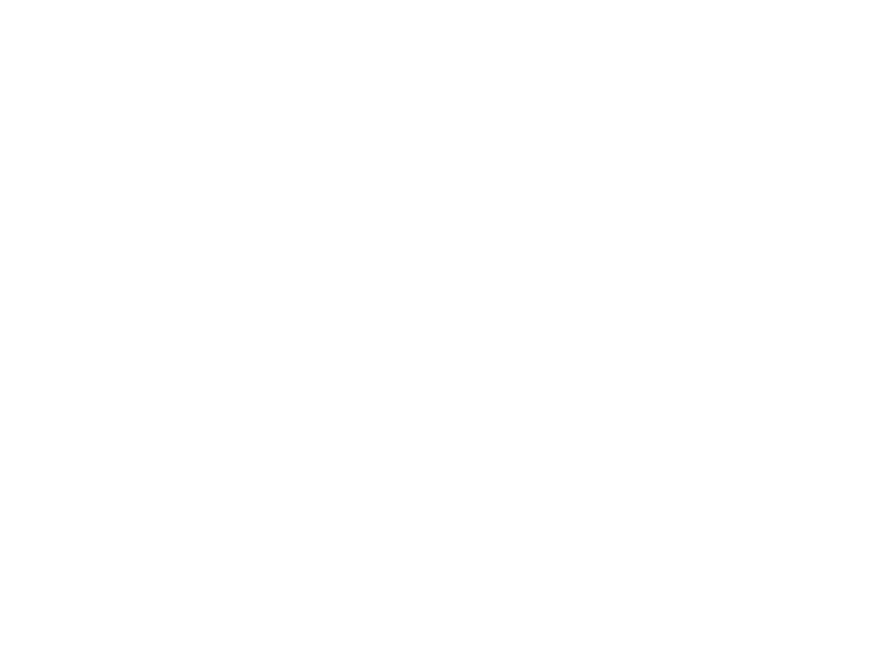
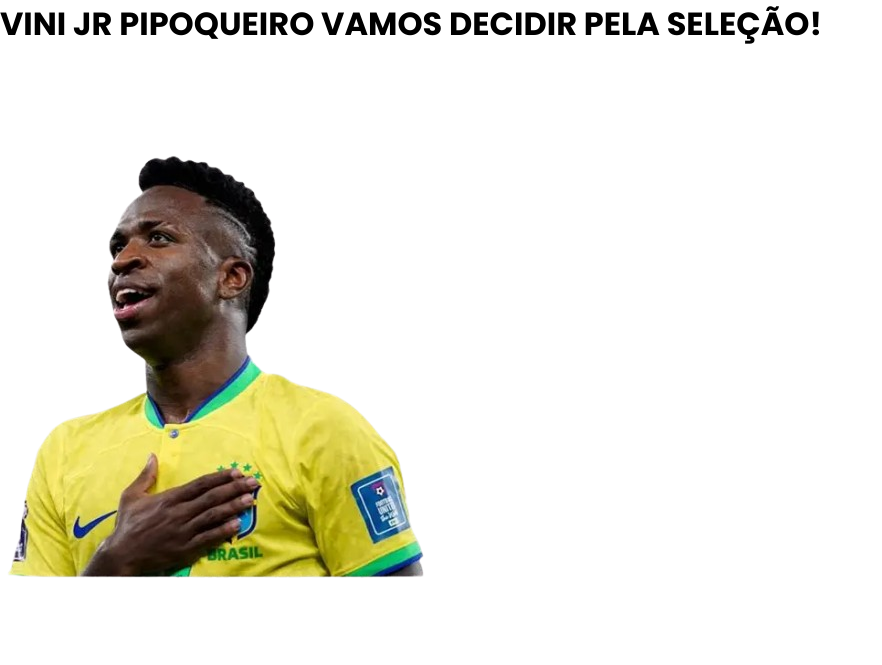
Before and after one commit to Maua-Dev/dev_in_the_dark_lucas_crapino, a plain HTML site: page primeira-bateria/index.html in a window 1280 px wide. Shown: the whole page, without its empty margins (0-882 px from the left). Drawn offline with Linux system fonts and the light colour scheme.

Commit message:
feat: primeira bateria

```diff
--- a/primeira-bateria/index.html
+++ b/primeira-bateria/index.html
@@ -15,5 +15,12 @@
 
   <body>
     <!--Escreva a partir daqui-->
+    <div class="Principal">
+     <div class="Vini">
+      <h1 class="protesto"><strong>VINI JR PIPOQUEIRO VAMOS DECIDIR PELA SELEÇÃO!</strong> </h1>
+      <img  class="img" src="\assets\OIP__1_-removebg-preview.png" alt="Vinicius Jr">
+     </div>
+     </div>
+    </div>
   </body>
 </html>
--- a/primeira-bateria/styles.css
+++ b/primeira-bateria/styles.css
@@ -13,3 +13,21 @@
   --yellow: #ffdf00;
   --blue: #002776;
 }
+
+.Vini{
+  align-items: center;
+  justify-content: center;
+    --green: #009c3b;
+  --yellow: #ffdf00;
+  --blue: #002776;
+}
+
+.protesto{
+  text-decoration: dotted;
+  text-decoration-color: red;
+}
+
+
+.img{
+  padding-top: 30px;
+}
```
